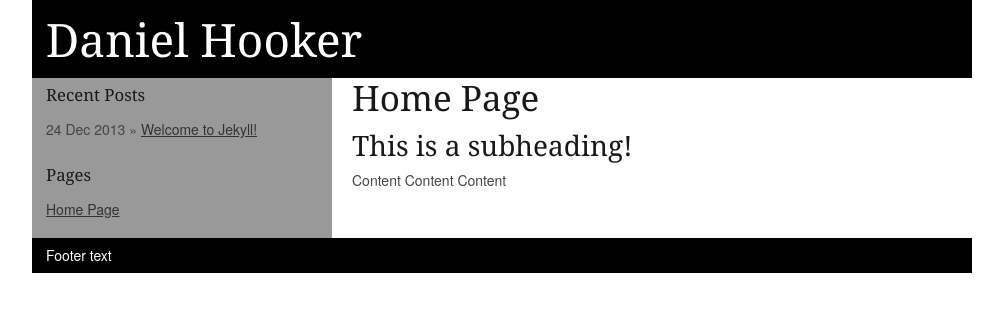
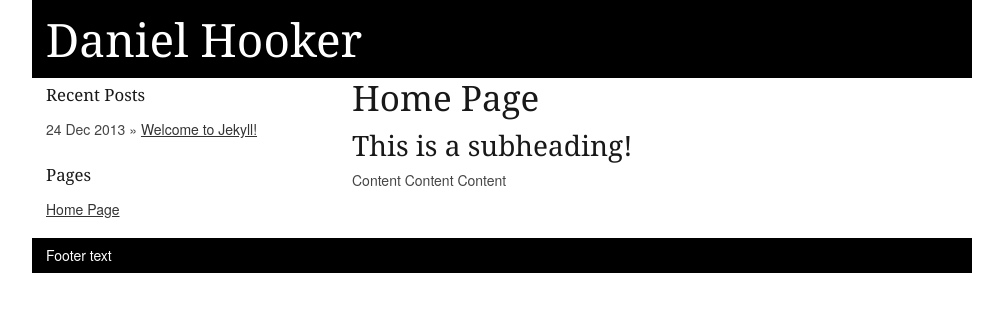
Before and after one commit to danhooker/danhooker.github.io, a Jekyll site: the page built from index.html, in a window 1280 px wide. Shown: the top 312 px of the page, without its empty margins (138-1141 px from the left). Built offline with Jekyll 4.4.1, drawn with Linux system fonts in a browser that asks for light colours; Markdown is read by kramdown in place of the engine named in the settings.

Commit message:
updating styles and other fixes

```diff
--- a/_includes/header.html
+++ b/_includes/header.html
@@ -18,9 +18,9 @@
 
 	<!-- CSS
   ================================================== -->
-	<link rel="stylesheet" href="css/base.css">
-	<link rel="stylesheet" href="css/skeleton.css">
-	<link rel="stylesheet" href="css/layout.css">
+	<link rel="stylesheet" href="{{ site.baseurl }}css/base.css">
+	<link rel="stylesheet" href="{{ site.baseurl }}css/skeleton.css">
+	<link rel="stylesheet" href="{{ site.baseurl }}css/layout.css">
 
 	<!--[if lt IE 9]>
 		<script src="http://html5shim.googlecode.com/svn/trunk/html5.js"></script>
--- a/_layouts/page.html
+++ b/_layouts/page.html
@@ -1,8 +1,8 @@
 {% include header.html %}
 
 <div id="content" class="two-thirds column">
-	<h2>{{ page.title }}</h1>
-	<h3 class="subheading">{{ page.subheading }}</h2>
+	<h2>{{ page.title }}</h2>
+	<h3 class="subheading">{{ page.subheading }}</h3>
 	{{ content }}
 </div>
 
--- a/_posts/2013-12-24-welcome-to-jekyll.markdown
+++ b/_posts/2013-12-24-welcome-to-jekyll.markdown
@@ -1,8 +1,10 @@
 ---
 layout: post
 title:  "Welcome to Jekyll!"
-date:   2013-12-24 13:36:17
-categories: jekyll update
+subheading: "Welcome to hell... just kidding"
+date:   2013-12-24
+author: Daniel Hooker
+tags: jekyll update
 ---
 
 You'll find this post in your `_posts` directory - edit this post and re-build (or run with the `-w` switch) to see your changes!
--- a/css/layout.css
+++ b/css/layout.css
@@ -25,9 +25,6 @@
 	margin:0 .3em;
 }
 
-#sidebar {
-	background:#999;
-}
 #sidebar h3 {
 	font-size:1.2em;
 }
```
Also changed, not shown: _layouts/post.html (+11 -5 lines), 1 other file.
